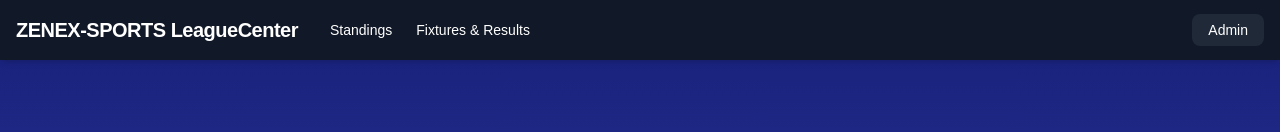
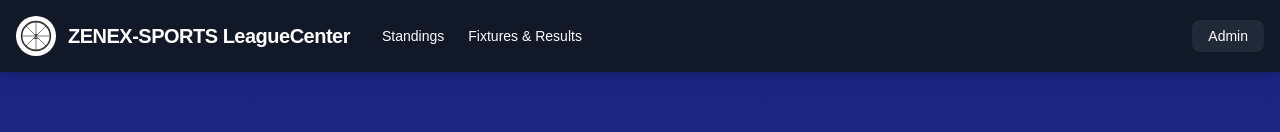
Before and after one commit to clawdfelix-ship-it/football-league-system, a Next.js app: page / in a window 1280 px wide. Shown: the top 132 px of the page. Built offline with nearby package versions, Linux system fonts and the light colour scheme; no server answers; the database is empty.

Commit message:
Add logo to Navbar and update branding\n\n- Add public/logo.svg placeholder\n- Update Navbar to display logo image

```diff
--- a/components/Navbar.tsx
+++ b/components/Navbar.tsx
@@ -1,14 +1,26 @@
 'use client';
 
 import Link from 'next/link';
+import Image from 'next/image';
 
 export default function Navbar() {
   return (
     <nav className="bg-gray-900 text-white p-4 shadow-md sticky top-0 z-50">
       <div className="container mx-auto flex justify-between items-center">
         <div className="flex items-center gap-8">
-          <Link href="/" className="text-xl font-bold tracking-tight">
-            ZENEX-SPORTS LeagueCenter
+          <Link href="/" className="flex items-center gap-3 hover:opacity-90 transition-opacity">
+            <div className="relative h-10 w-10 flex-shrink-0 bg-white rounded-full p-1">
+              <Image
+                src="/logo.svg"
+                alt="ZENEX Logo"
+                width={40}
+                height={40}
+                className="h-full w-full object-contain"
+              />
+            </div>
+            <span className="text-xl font-bold tracking-tight">
+              ZENEX-SPORTS LeagueCenter
+            </span>
           </Link>
           <div className="hidden md:flex items-center gap-6">
             <Link href="/#standings" className="text-sm font-medium hover:text-gray-300 transition-colors">
```
Also changed, not shown: public/logo.svg (added).
